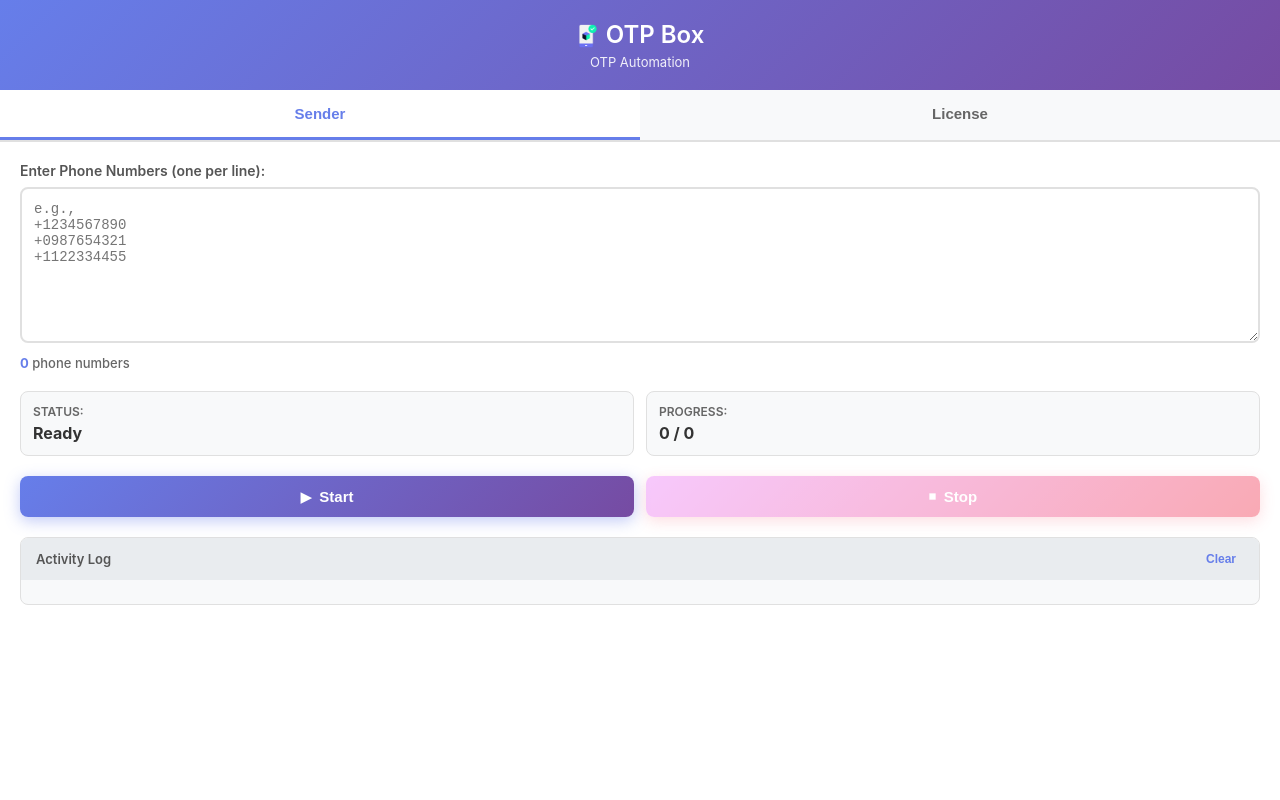
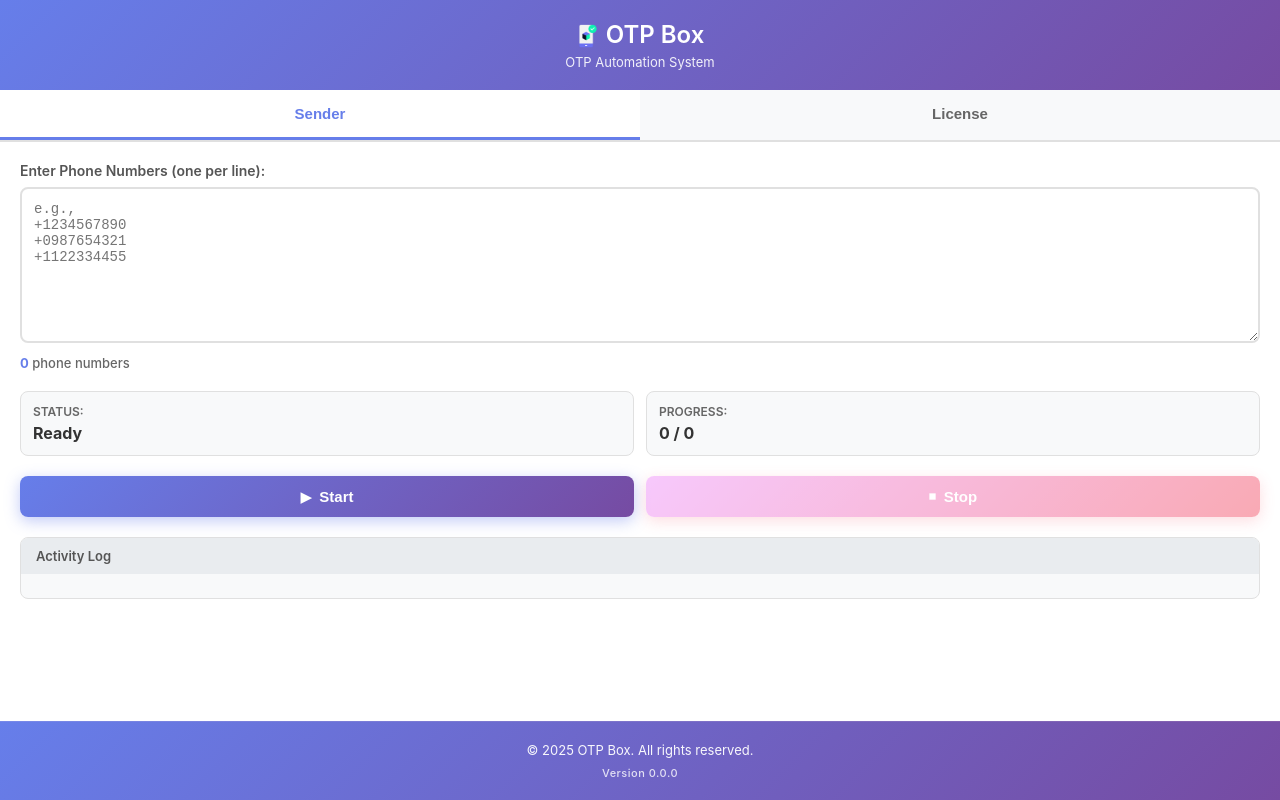
Before and after one commit to dev-rakibulhasan/otp-box, a browser extension: page sidepanel.html in a window 1280 px wide. Drawn offline with Linux system fonts and the light colour scheme.

Commit message:
Footer created

```diff
--- a/sidepanel.css
+++ b/sidepanel.css
@@ -12,11 +12,17 @@ body {
   color: #333;
   margin: 0;
   padding: 0;
+  height: 100vh;
+  overflow: hidden;
 }
 
 .container {
   background: white;
   min-height: 100vh;
+  display: flex;
+  flex-direction: column;
+  height: 100vh;
+  overflow-y: auto;
 }
 
 .header {
@@ -475,6 +481,45 @@ textarea:focus {
   display: none !important;
 }
 
+/* Footer */
+.footer {
+  background: linear-gradient(135deg, #667eea 0%, #764ba2 100%);
+  color: white;
+  padding: 20px;
+  text-align: center;
+  border-top: 1px solid rgba(255, 255, 255, 0.1);
+  margin-top: auto;
+}
+
+.footer-text {
+  font-size: 13px;
+  margin-bottom: 8px;
+  opacity: 0.95;
+}
+
+.footer-text a {
+  color: white;
+  text-decoration: none;
+  font-weight: 600;
+  transition: all 0.3s ease;
+  border-bottom: 1px solid rgba(255, 255, 255, 0.3);
+  padding-bottom: 1px;
+}
+
+.footer-text a:hover {
+  opacity: 1;
+  border-bottom-color: white;
+  transform: translateY(-1px);
+}
+
+.footer-version {
+  font-size: 11px;
+  opacity: 0.8;
+  margin: 0;
+  font-weight: 500;
+  letter-spacing: 0.5px;
+}
+
 /* Modal */
 .modal {
   position: fixed;
--- a/sidepanel.html
+++ b/sidepanel.html
@@ -17,7 +17,7 @@
           />
           OTP Box
         </h1>
-        <p class="subtitle">OTP Automation</p>
+        <p class="subtitle">OTP Automation System</p>
       </div>
 
       <!-- Tab Navigation -->
@@ -136,6 +136,14 @@
           </div>
         </div>
       </div>
+
+      <!-- Footer -->
+      <div class="footer">
+        <p class="footer-text">
+          © <span id="copyrightYear">2025</span> OTP Box. All rights reserved.
+        </p>
+        <p class="footer-version">Version <span id="appVersion">1.0.0</span></p>
+      </div>
     </div>
 
     <!-- License Modal -->
--- a/sidepanel.js
+++ b/sidepanel.js
@@ -25,6 +25,15 @@ function getPhoneNumbers() {
     .filter((phone) => phone.length > 0);
 }
 
+// Update clear button visibility
+function updateClearButtonVisibility() {
+  if (logDiv.children.length === 0) {
+    clearLogBtn.style.display = "none";
+  } else {
+    clearLogBtn.style.display = "block";
+  }
+}
+
 // Add log entry
 function addLog(message, type = "info") {
   const entry = document.createElement("div");
@@ -33,12 +42,17 @@ function addLog(message, type = "info") {
   entry.textContent = `[${timestamp}] ${message}`;
   logDiv.appendChild(entry);
   logDiv.scrollTop = logDiv.scrollHeight;
+  updateClearButtonVisibility();
 }
 
 // Clear log
 clearLogBtn.addEventListener("click", () => {
   logDiv.innerHTML = "";
+  updateClearButtonVisibility();
 });
+
+// Initialize clear button visibility
+updateClearButtonVisibility();
 
 // Update status
 function updateStatus(status, isRunningState = false) {
@@ -70,10 +84,14 @@ startBtn.addEventListener("click", async () => {
     }
 
     if (license.isExpired) {
-      const expireDate = new Date(license.expire_date).toLocaleDateString();
+      const expireDate = new Date(license.expire_date);
+      const day = expireDate.getDate();
+      const month = expireDate.toLocaleString("en-US", { month: "short" });
+      const year = expireDate.getFullYear();
+      const formattedDate = `${day} ${month} ${year}`;
       showModal(
         "License Expired",
-        `Your license expired on ${expireDate}. Please renew your license to continue.`,
+        `Your license expired on ${formattedDate}. Please renew your license to continue.`,
         true,
         "error"
       );
@@ -228,6 +246,13 @@ const modalAction = document.getElementById("modalAction");
 
 // Load license on startup
 loadLicense();
+
+// Load and display version from manifest
+const manifestData = chrome.runtime.getManifest();
+document.getElementById("appVersion").textContent = manifestData.version;
+
+// Set current year for copyright
+document.getElementById("copyrightYear").textContent = new Date().getFullYear();
 
 // Verify license button
 verifyLicenseBtn.addEventListener("click", async () => {
```
Also changed, not shown: manifest.json.
